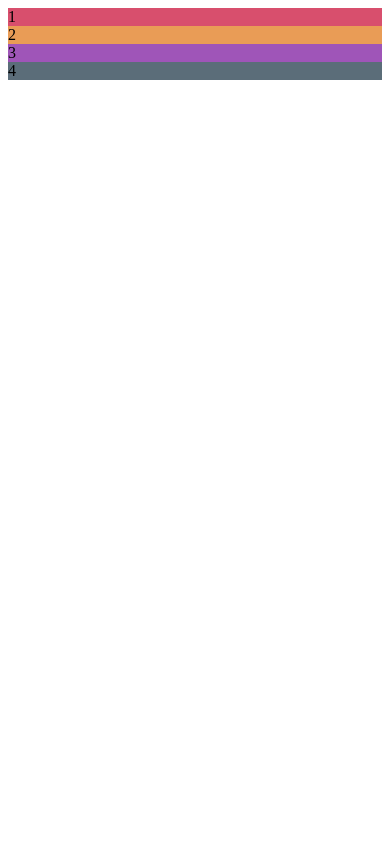
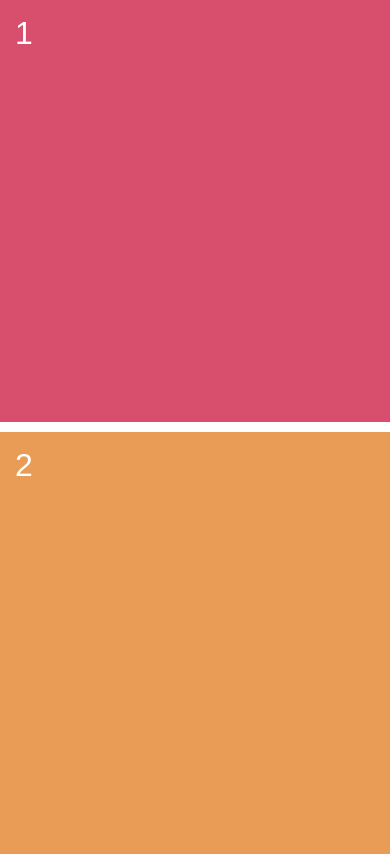
Before and after one commit to jesminjuthi/task01, a plain HTML site: page task 02/index.html in a window 390 px wide. Shown: the top 857 px of the page. Drawn offline with Linux system fonts and the light colour scheme.

Commit message:
task 02 done

```diff
--- a/task 02/style.css
+++ b/task 02/style.css
@@ -1,16 +1,48 @@
-.container{
-
+body {
+    font-family: sans-serif;
+    margin: 0;
+    color: #fff;
+    font-size: 2rem;
 }
 
-.box1{
+.container {
+    display: grid;
+    grid-template-columns: repeat(3, 1fr);
+    grid-template-rows: repeat(2, 50vh);
+    grid-gap: 10px;
+}
+
+.box {
+    padding: 15px;
+}
+
+.box1 {
     background-color: #D84F6D;
+    grid-row: 1/3;
 }
-.box2{
+
+.box2 {
     background-color: #E99C56;
+    grid-column: 2/4;
 }
-.box3{
+
+.box3 {
     background-color: #9F55B8;
 }
-.box4{
+
+.box4 {
     background-color: #5B6D79;
 }
+
+@media screen and (max-width:576px) {
+    .container{
+        grid-template-columns: repeat(1, 1fr);
+        grid-template-rows: repeat(4, 50vh);
+    }
+    .box1{
+        grid-row: auto;
+    }
+    .box2{
+        grid-column: auto;
+    }
+}
```
